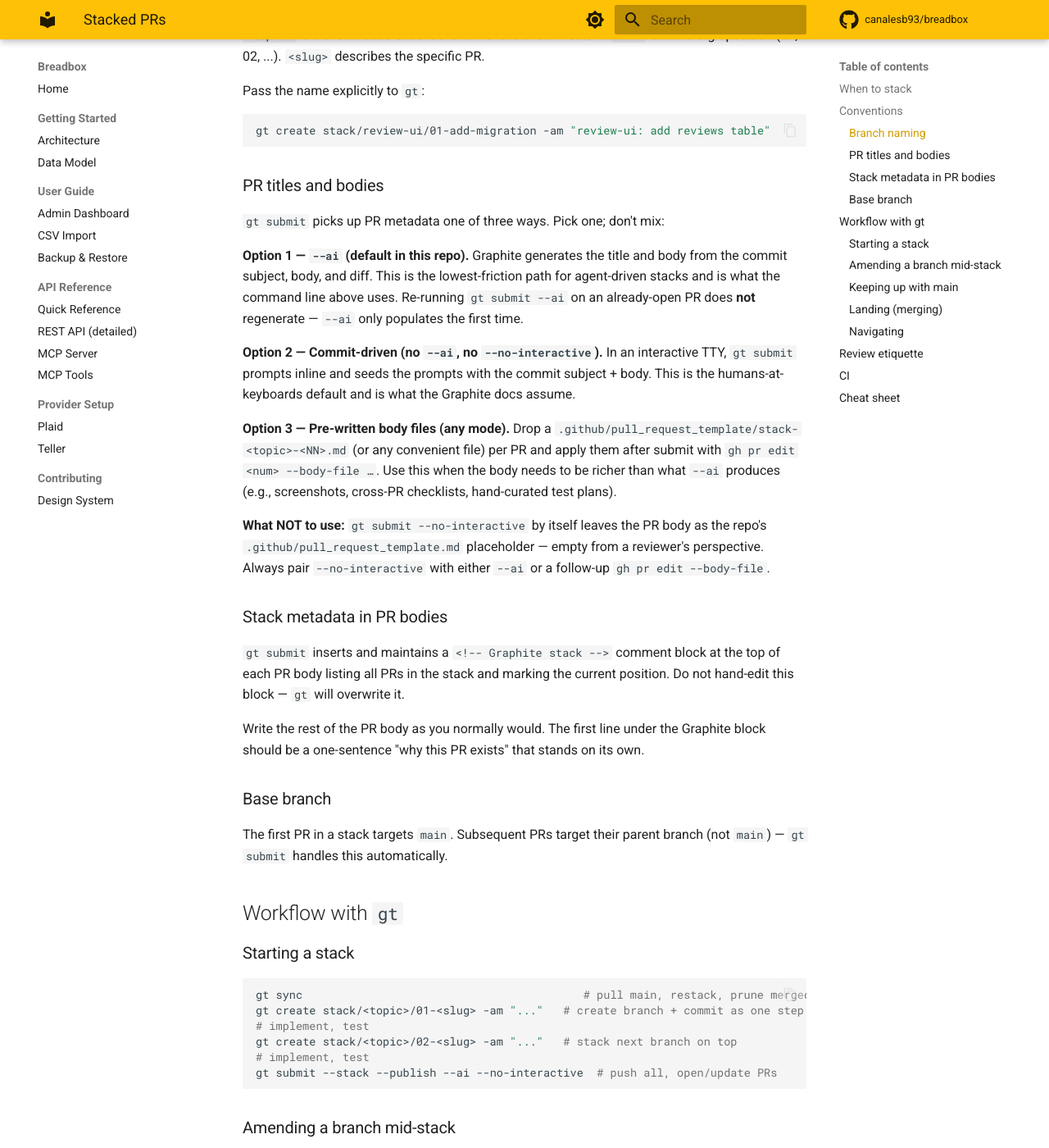
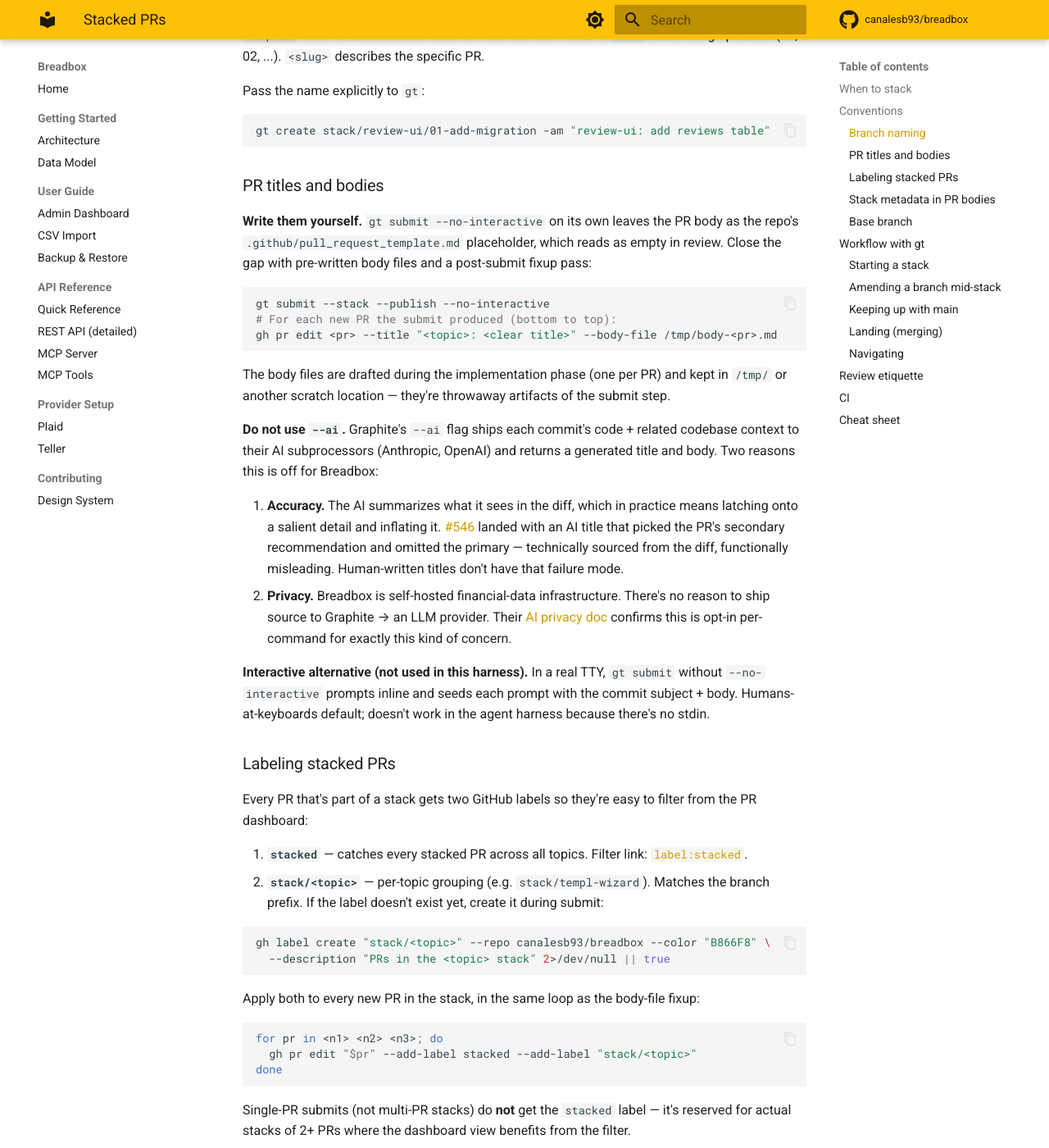
Before and after one commit to canalesb93/breadbox, an MkDocs documentation site: the page built from docs/stacked-prs.md, in a window 1280 px wide and 1400 px high, scrolled down 1087 px. Shown: the whole window at 82% size. Built offline with MkDocs 1.6.1 and Material for MkDocs 9.7.7, drawn with Linux system fonts in a browser that asks for light colours; comment, search, counter and statistics services are not loaded; some of the changed text lies outside the part shown.

Commit message:
docs(stack): drop --ai from recommended flow; add label convention
Two related workflow tweaks, informed by validating against the
canonical Graphite docs (https://graphite.com/docs/llms.txt) and
the observed behavior of the three prior stacked-PR docs PRs (#544,
#546, and the in-flight follow-up).

1. Drop --ai from the recommended gt submit flow.

   - Accuracy: --ai produced an inaccurate title on #546 (picked
     the PR's secondary recommendation, omitted the primary).
   - Privacy: Graphite's AI privacy doc confirms --ai ships PR
     code and "related or similar parts of your codebase" to
     Anthropic/OpenAI subprocessors. Unnecessary outbound data
     for a self-hosted financial app.
   - Replacement: gt submit --stack --publish --no-interactive,
     then per PR `gh pr edit <pr> --title "..." --body-file ...`.
     Bodies authored during implementation and kept in /tmp.

2. Every stacked PR gets two GitHub labels on first submit so
   they're filterable from the PR dashboard:
   - `stacked` — catches every multi-PR stack across topics
   - `stack/<topic>` — per-topic grouping (mirrors branch prefix)
   Single-PR submits skip both labels — the dashboard filter is
   only meaningful for actual multi-PR stacks.

Backfilled the labels on the merged templ-wizard stack (#538-#541)
so the convention starts retroactively. #544 and #546 deliberately
do not have the `stacked` label because they were submitted as
single PRs.

All three files updated: docs/stacked-prs.md (spec),
.claude/rules/stacked-prs.md (scoped rule), and
.claude/skills/stack/SKILL.md (/stack skill).

````diff
--- a/docs/stacked-prs.md
+++ b/docs/stacked-prs.md
@@ -44,15 +44,44 @@ gt create stack/review-ui/01-add-migration -am "review-ui: add reviews table"
 
 ### PR titles and bodies
 
-`gt submit` picks up PR metadata one of three ways. Pick one; don't mix:
+**Write them yourself.** `gt submit --no-interactive` on its own leaves the PR body as the repo's `.github/pull_request_template.md` placeholder, which reads as empty in review. Close the gap with pre-written body files and a post-submit fixup pass:
 
-**Option 1 — `--ai` (default in this repo).** Graphite generates the title and body from the commit subject, body, and diff. This is the lowest-friction path for agent-driven stacks and is what the command line above uses. Re-running `gt submit --ai` on an already-open PR does **not** regenerate — `--ai` only populates the first time.
+```bash
+gt submit --stack --publish --no-interactive
+# For each new PR the submit produced (bottom to top):
+gh pr edit <pr> --title "<topic>: <clear title>" --body-file /tmp/body-<pr>.md
+```
 
-**Option 2 — Commit-driven (no `--ai`, no `--no-interactive`).** In an interactive TTY, `gt submit` prompts inline and seeds the prompts with the commit subject + body. This is the humans-at-keyboards default and is what the Graphite docs assume.
+The body files are drafted during the implementation phase (one per PR) and kept in `/tmp/` or another scratch location — they're throwaway artifacts of the submit step.
 
-**Option 3 — Pre-written body files (any mode).** Drop a `.github/pull_request_template/stack-<topic>-<NN>.md` (or any convenient file) per PR and apply them after submit with `gh pr edit <num> --body-file …`. Use this when the body needs to be richer than what `--ai` produces (e.g., screenshots, cross-PR checklists, hand-curated test plans).
+**Do not use `--ai`.** Graphite's `--ai` flag ships each commit's code + related codebase context to their AI subprocessors (Anthropic, OpenAI) and returns a generated title and body. Two reasons this is off for Breadbox:
 
-**What NOT to use:** `gt submit --no-interactive` by itself leaves the PR body as the repo's `.github/pull_request_template.md` placeholder — empty from a reviewer's perspective. Always pair `--no-interactive` with either `--ai` or a follow-up `gh pr edit --body-file`.
+1. **Accuracy.** The AI summarizes what it sees in the diff, which in practice means latching onto a salient detail and inflating it. [#546](https://github.com/canalesb93/breadbox/pull/546) landed with an AI title that picked the PR's secondary recommendation and omitted the primary — technically sourced from the diff, functionally misleading. Human-written titles don't have that failure mode.
+2. **Privacy.** Breadbox is self-hosted financial-data infrastructure. There's no reason to ship source to Graphite → an LLM provider. Their [AI privacy doc](https://graphite.com/docs/ai-privacy-and-security) confirms this is opt-in per-command for exactly this kind of concern.
+
+**Interactive alternative (not used in this harness).** In a real TTY, `gt submit` without `--no-interactive` prompts inline and seeds each prompt with the commit subject + body. Humans-at-keyboards default; doesn't work in the agent harness because there's no stdin.
+
+### Labeling stacked PRs
+
+Every PR that's part of a stack gets two GitHub labels so they're easy to filter from the PR dashboard:
+
+1. **`stacked`** — catches every stacked PR across all topics. Filter link: [`label:stacked`](https://github.com/canalesb93/breadbox/pulls?q=is%3Apr+label%3Astacked).
+2. **`stack/<topic>`** — per-topic grouping (e.g. `stack/templ-wizard`). Matches the branch prefix. If the label doesn't exist yet, create it during submit:
+
+```bash
+gh label create "stack/<topic>" --repo canalesb93/breadbox --color "B866F8" \
+  --description "PRs in the <topic> stack" 2>/dev/null || true
+```
+
+Apply both to every new PR in the stack, in the same loop as the body-file fixup:
+
+```bash
+for pr in <n1> <n2> <n3>; do
+  gh pr edit "$pr" --add-label stacked --add-label "stack/<topic>"
+done
+```
+
+Single-PR submits (not multi-PR stacks) do **not** get the `stacked` label — it's reserved for actual stacks of 2+ PRs where the dashboard view benefits from the filter.
 
 ### Stack metadata in PR bodies
 
@@ -74,7 +103,7 @@ gt create stack/<topic>/01-<slug> -am "..."   # create branch + commit as one st
 # implement, test
 gt create stack/<topic>/02-<slug> -am "..."   # stack next branch on top
 # implement, test
-gt submit --stack --publish --ai --no-interactive  # push all, open/update PRs
+gt submit --stack --publish --no-interactive       # push all, open/update PRs; follow up with gh pr edit per PR (title + body + labels)
 ```
 
 ### Amending a branch mid-stack
@@ -83,7 +112,7 @@ Check out the branch, edit, then:
 
 ```bash
 gt modify -u                                       # amend current branch's commit (default) + restack dependents; -u stages tracked updates
-gt submit --stack --publish --no-interactive       # update already-open PRs (no --ai needed; bodies already set)
+gt submit --stack --publish --no-interactive       # update already-open PRs; title, body, and labels persist
 ```
 
 Never `git commit --amend` + `git push --force` on a stacked branch — `gt modify` is what preserves the stack state.
@@ -151,7 +180,7 @@ GitHub's auto-merge (via `--merge-when-ready` or `gh pr merge --auto`) waits on
 |---|---|
 | Start fresh from main | `gt sync && gt trunk` |
 | New branch stacked on current | `gt create <name> -am "<msg>"` |
-| Push + open all PRs (first submit) | `gt submit --stack --publish --ai --no-interactive` |
+| Push + open all PRs (first submit) | `gt submit --stack --publish --no-interactive` then per-PR `gh pr edit <num> --title "..." --body-file body-<num>.md --add-label stacked --add-label "stack/<topic>"` |
 | Push updates to already-open PRs | `gt submit --stack --publish --no-interactive` |
 | Amend current branch | `gt modify -u` |
 | Pull main and restack | `gt sync` |
````
Also changed, not shown: .claude/rules/stacked-prs.md (+17 -3 lines), .claude/skills/stack/SKILL.md (+38 -22 lines).
